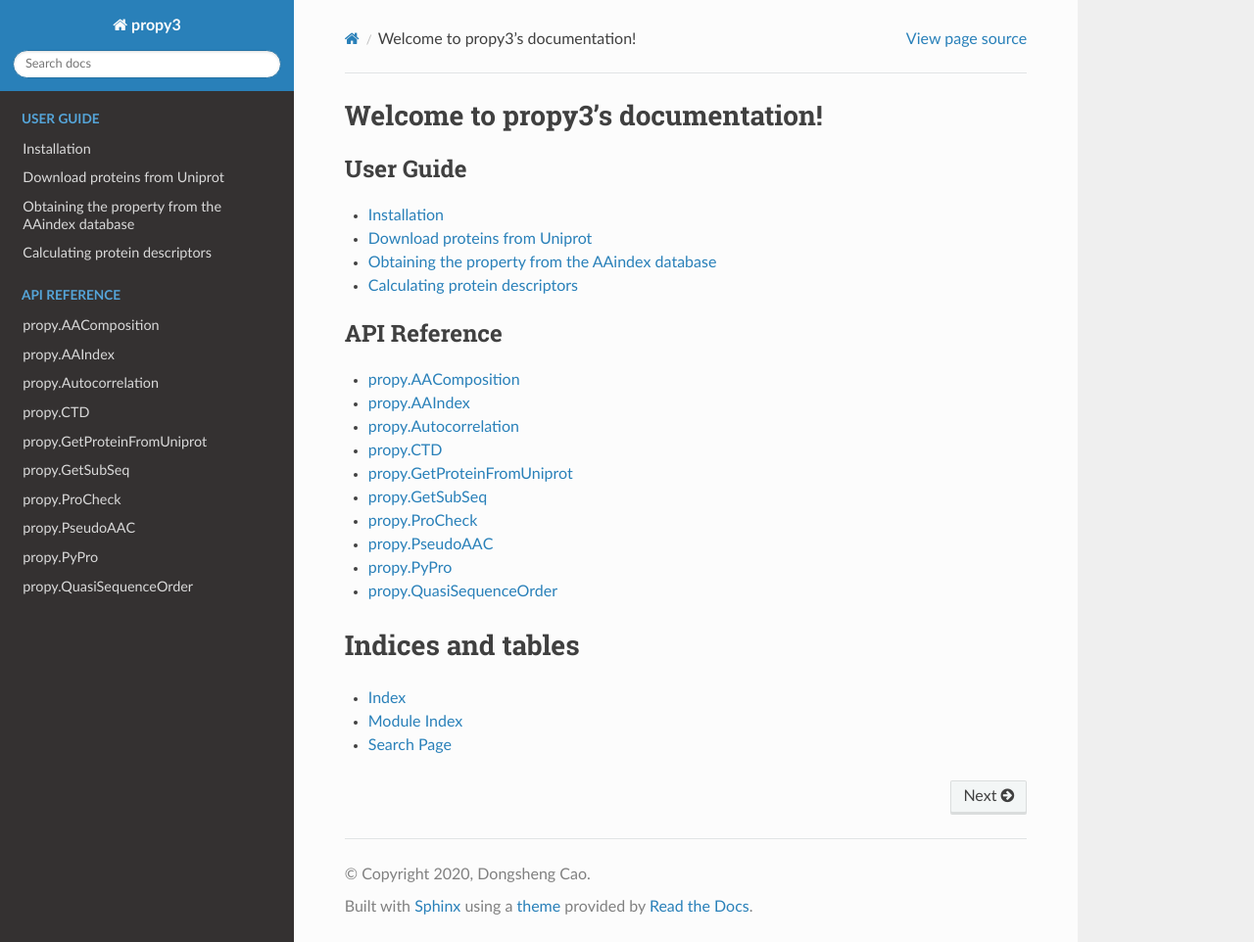
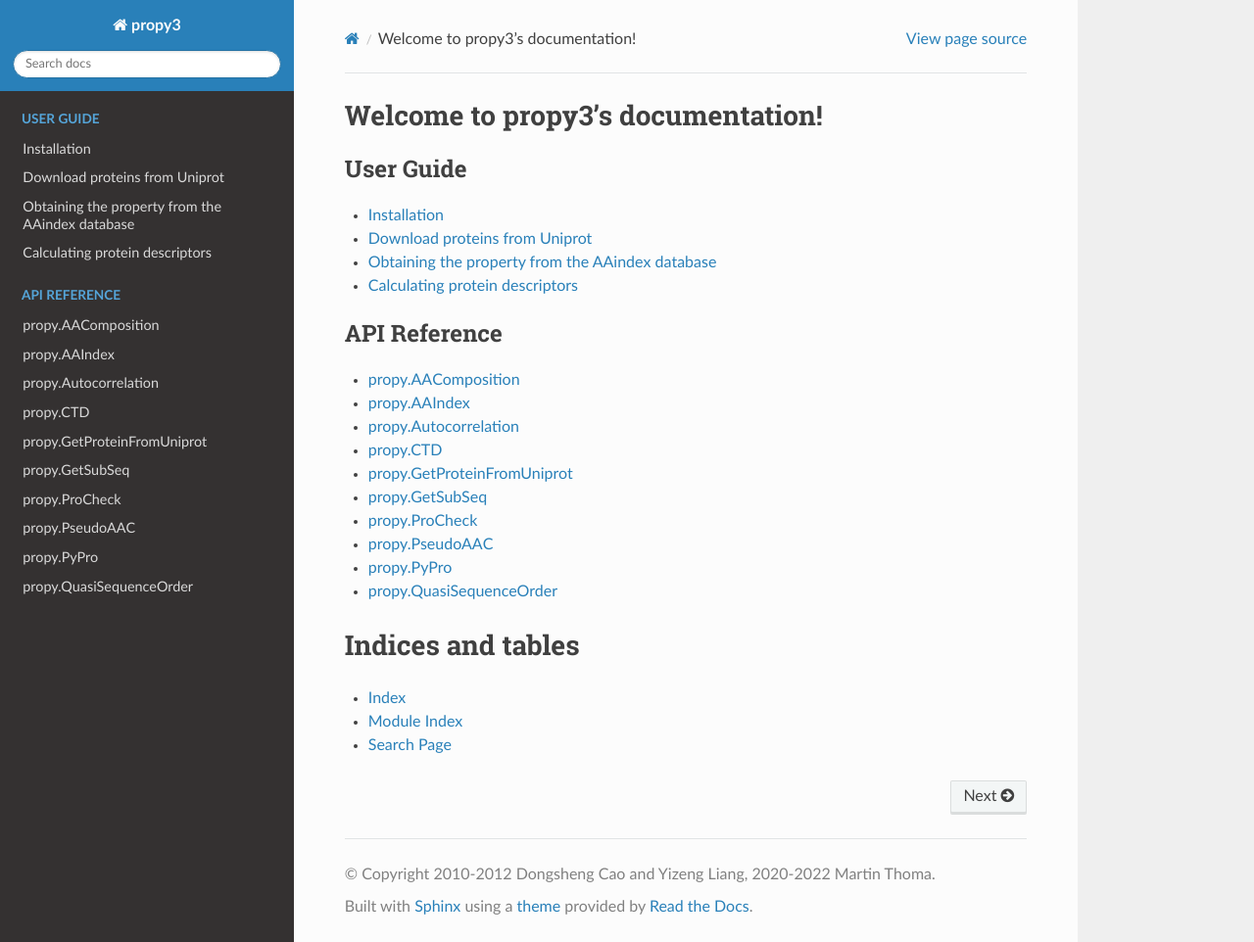
Before and after one commit to MartinThoma/propy3, a Sphinx documentation site: the page built from docs/source/index.rst, in a window 1280 px wide and 962 px high. Shown: the whole window at 98% size. Built offline with Sphinx 7.4.7 and the Read the Docs theme 2.0.0, drawn with Linux system fonts in a browser that asks for light colours.

Commit message:
Adjust authorship

```diff
--- a/docs/source/conf.py
+++ b/docs/source/conf.py
@@ -1,5 +1,23 @@
 #!/usr/bin/env python3
 # -*- coding: utf-8 -*-
+# propy3, formerly protpy, is a Python package to compute protein descriptors
+# Copyright (C) 2010-2012 Dongsheng Cao and Yizeng Liang, oriental-cds@163.com
+# Copyright (C) 2020-2022 Martin Thoma
+
+# This program is free software; you can redistribute it and/or
+# modify it under the terms of the GNU General Public License
+# as published by the Free Software Foundation; either version 2
+# of the License, or (at your option) any later version.
+
+# This program is distributed in the hope that it will be useful,
+# but WITHOUT ANY WARRANTY; without even the implied warranty of
+# MERCHANTABILITY or FITNESS FOR A PARTICULAR PURPOSE.  See the
+# GNU General Public License for more details.
+
+# You should have received a copy of the GNU General Public License
+# along with this program; if not, write to the Free Software
+# Foundation, Inc., 51 Franklin Street, Fifth Floor,
+# Boston, MA  02110-1301, USA.
 
 # Configuration file for the Sphinx documentation builder.
 #
@@ -29,8 +47,8 @@
 # -- Project information -----------------------------------------------------
 
 project = "propy3"
-copyright = "2020, Dongsheng Cao"
-author = "Dongsheng Cao"
+copyright = "2010-2012 Dongsheng Cao and Yizeng Liang, 2020-2022 Martin Thoma"
+author = "Martin Thoma"
 
 
 # -- General configuration ---------------------------------------------------
--- a/setup.cfg
+++ b/setup.cfg
@@ -2,8 +2,8 @@
 # https://setuptools.readthedocs.io/en/latest/setuptools.html#configuring-setup-using-setup-cfg-files
 name = propy3
 
-author = Dongsheng Cao
-author_email = oriental-cds@163.com
+author = Martin Thoma
+author_email = info@martin-thoma.de
 maintainer = Martin Thoma
 maintainer_email = info@martin-thoma.de
 
--- a/setup.py
+++ b/setup.py
@@ -1,4 +1,3 @@
-# -*- coding: utf-8 -*-
 # propy3, formerly protpy, is a Python package to compute protein descriptors
 # Copyright (C) 2012 Dongsheng Cao and Yizeng Liang, oriental-cds@163.com
 # Copyright (C) 2020-2022 Martin Thoma
```
